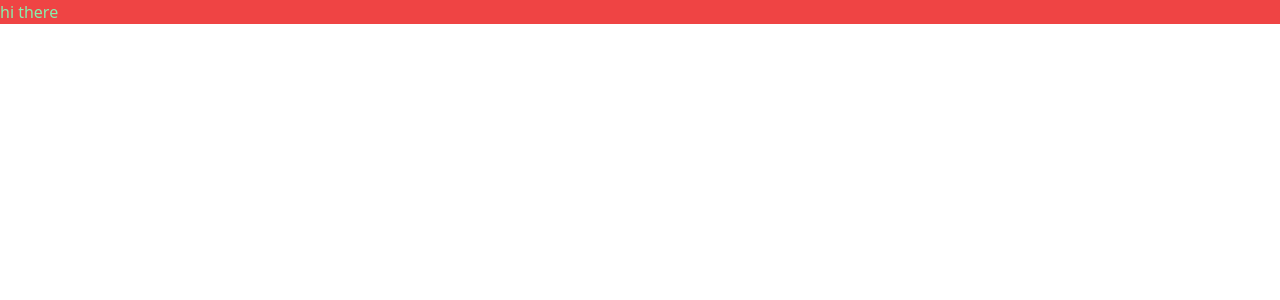
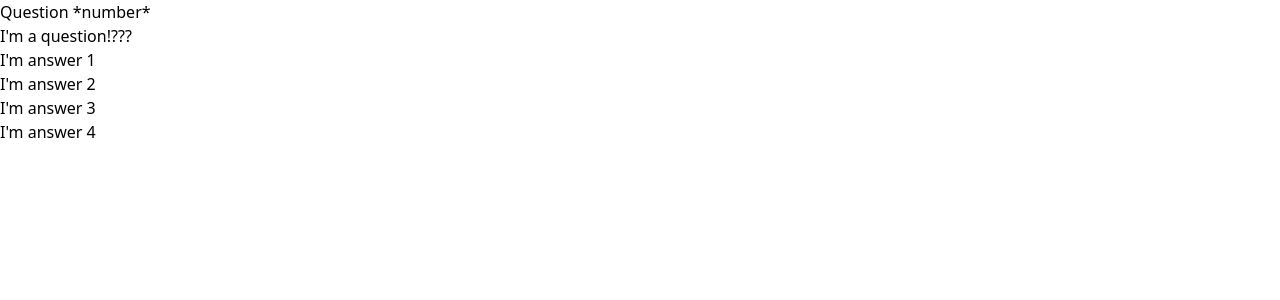
Before and after one commit to hadi-mollataheri/react-quiz-app, a React (Create React App) app: page / in a window 1280 px wide. Shown: the top 300 px of the page. Built offline with nearby package versions, Linux system fonts and the light colour scheme; the HTML template or start-up script is replaced by a standard one.

Commit message:
Create primary structure of the app -Create jsx elements -Create components directory and needed files in it

```diff
--- a/src/App.js
+++ b/src/App.js
@@ -1,3 +1,7 @@
+
+import Questions from './components/Questions';
+import Answers from './components/Answers';
+
 const questions = [
   {
     questionText: 'What is the capital of France?',
@@ -39,8 +43,10 @@ const questions = [
 
 function App() {
   return (
-    <div className='bg-red-500'>
-      <header className='text-green-300'>hi there</header>
+    <div id='container'>
+      <h1>Question <span id="question-number">*number*</span></h1>
+      <Questions />
+      <Answers />
     </div>
   );
 }
--- /dev/null
+++ b/src/components/Answers.js
@@ -0,0 +1,17 @@
+import React from "react";
+
+
+function Answers() {
+    return (
+        <div id='answer-container'>
+            <ul id='answers-list'>
+                <li>I'm answer 1</li>
+                <li>I'm answer 2</li>
+                <li>I'm answer 3</li>
+                <li>I'm answer 4</li>
+            </ul>
+        </div>
+    );
+}
+
+export default Answers;
--- /dev/null
+++ b/src/components/Questions.js
@@ -0,0 +1,11 @@
+import React from 'react';
+
+function Questions() {
+    return (
+        <div id='questions-container'>
+            <p>I'm a question!???</p>
+        </div>
+    );
+}
+
+export default Questions;
```
